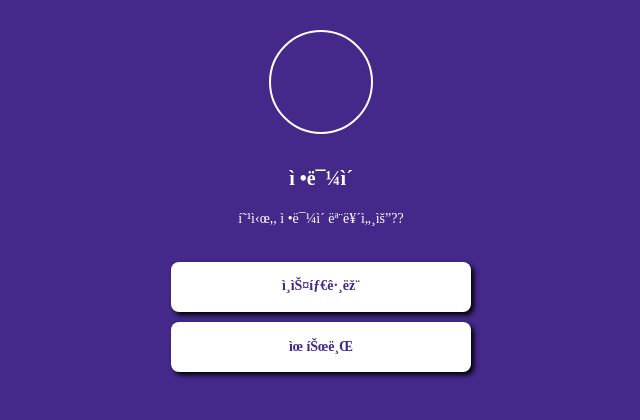
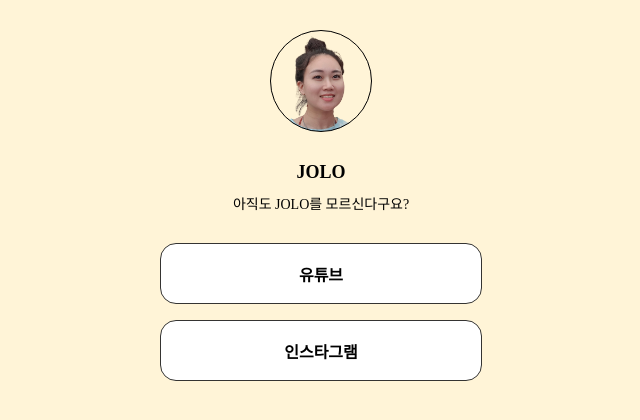
Before and after one commit to clairepark1/mypage, a plain HTML site: page index.html in a window 1280 px wide. Shown: the whole page, without its empty margins (319-959 px from the left). Drawn offline with Linux system fonts and the light colour scheme; a web font is replaced by a local one.

Commit message:
Update index.html

```diff
--- a/index.html
+++ b/index.html
@@ -1,93 +1,81 @@
 <!DOCTYPE html>
 <html>
 <head>
-        <!-- 웹페이지 보이지는 않지만, 필요한 설정을 해두는 곳이에요.
-             우리가 집을 위해 미리 생각 해놓은 것을 적어두는 곳이라고 할 수 있죠!-->
-        <meta charset=“UTF-8” />
-        <meta http-equiv=“X-UA-Compatible” content=“IE=edge” />
-        <meta name=“viewport” content=“width=device-width, initial-scale=1.0” />
-        <meta property=“og:title” content=“정민이 - 프로필 링크모음” />
-        <meta property=“og:description” content=“아직도 정민이를 모른다고??” />
-        <meta property=“og:image” content=“정민.png” />
-        <title>정민이 - 프로필 링크</title>
+    <meta charset="UTF-8">
+    <meta http-equiv="X-UA-Compatible" content="IE=edge">
+    <meta name="viewport" content="width=device-width, initial-scale=1.0">
+    <meta property="og:title" content="JOLO">
+    <meta property="og:description" content="아직도 JOLO를 모르신다구요?">
+    <meta property="og:image" content="https://s3.ap-northeast-2.amazonaws.com/materials.spartacodingclub.kr/free_myprofile/%EB%B0%80%EB%A6%AC%EC%BD%A9/%EB%B3%B4%EB%93%A4%EC%9D%B4.png">
+    <title>졸로네</title>
     <style>
         @import url('https://cdn.jsdelivr.net/gh/orioncactus/pretendard/dist/web/static/pretendard.css');
         * {
             font-family: "Pretendard",serif;
         }
         body {
-                background-color: #44298A;
+            background-color:#FFF4D7;
         }
         .profile {
             width: 100px;
             height: 100px;
-
             border-radius: 100%;
-
-                border : 2px solid white;
-
-                background-image: url('정민.png');
+            border: 1px solid black;
+            background-image: url(정민.png);
             background-position: center;
             background-size: cover;
         }
         .main {
-                color: white;
-                font-size: 20px;
-
+            color : #000000;
+            font-size: 18px;
+            size : 20px;
             margin-top: 30px;
             margin-bottom: 10px;
-
         }
         .sub {
-                color: white;
+            color : #000000;
             font-size: 14px;
-
+            font-weight: 400;
+            size : 14px;
             margin-top: 0px;
             margin-bottom: 30px;
         }
         .wrap {
             width: 300px;
             margin: 30px auto 0px auto;
-
             display: flex;
             flex-direction: column;
             justify-content: center;
             align-items: center;
         }
         .wrap > a {
-                width: 300px;
-                height: 50px;
-
+            width: 320px;
+            height: 59px;
+            border-radius: 16px;
             background-color: white;
-                border-radius: 8px;
-
-                margin-bottom: 10px;
-
-                font-size: 14px;
+            margin-bottom: 16px;
+            font-size: 16px;
             font-weight: bold;
-                color: #44298A;
-
+            color:#000000;
             display: flex;
             flex-direction: column;
             justify-content: center;
             align-items: center;
-
             text-decoration: none;
-
-                box-shadow: 3px 3px 5px 0px black;
+            border: 1px solid #353432;
         }
         .wrap > a:hover {
-                background-color: #f2f2f2;
+            background-color: #ffebb5;
         }
     </style>
 </head>
 <body>
     <div class="wrap">
         <div class="profile"></div>
-        <h1 class="main">정민이</h1>
-        <p class="sub">혹시,, 정민이 모르세요??</p>
+        <h1 class="main">JOLO</h1>
+        <p class="sub">아직도 JOLO를 모르신다구요?</p>
+        <a target="_blank" href="https://www.youtube.com/channel/UC0fLXcrVGkar_66iWi_ZIaA">유튜브</a>
         <a target="_blank" href="https://www.instagram.com/jmp_0221/">인스타그램</a>
-        <a target="_blank" href="https://www.youtube.com/channel/UC0fLXcrVGkar_66iWi_ZIaA">유튜브</a>
     </div>
 </body>
 </html>
```
Lines whose indentation alone changed are shown as unchanged.
